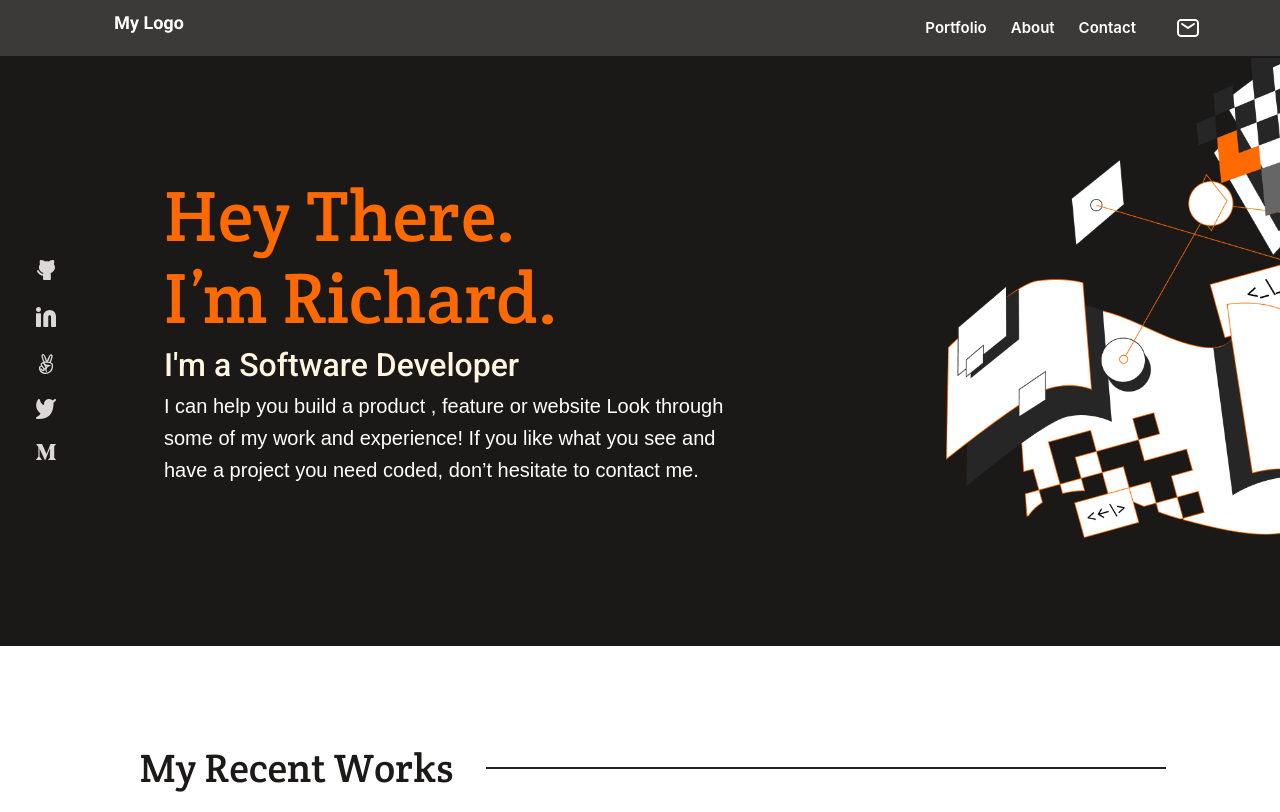
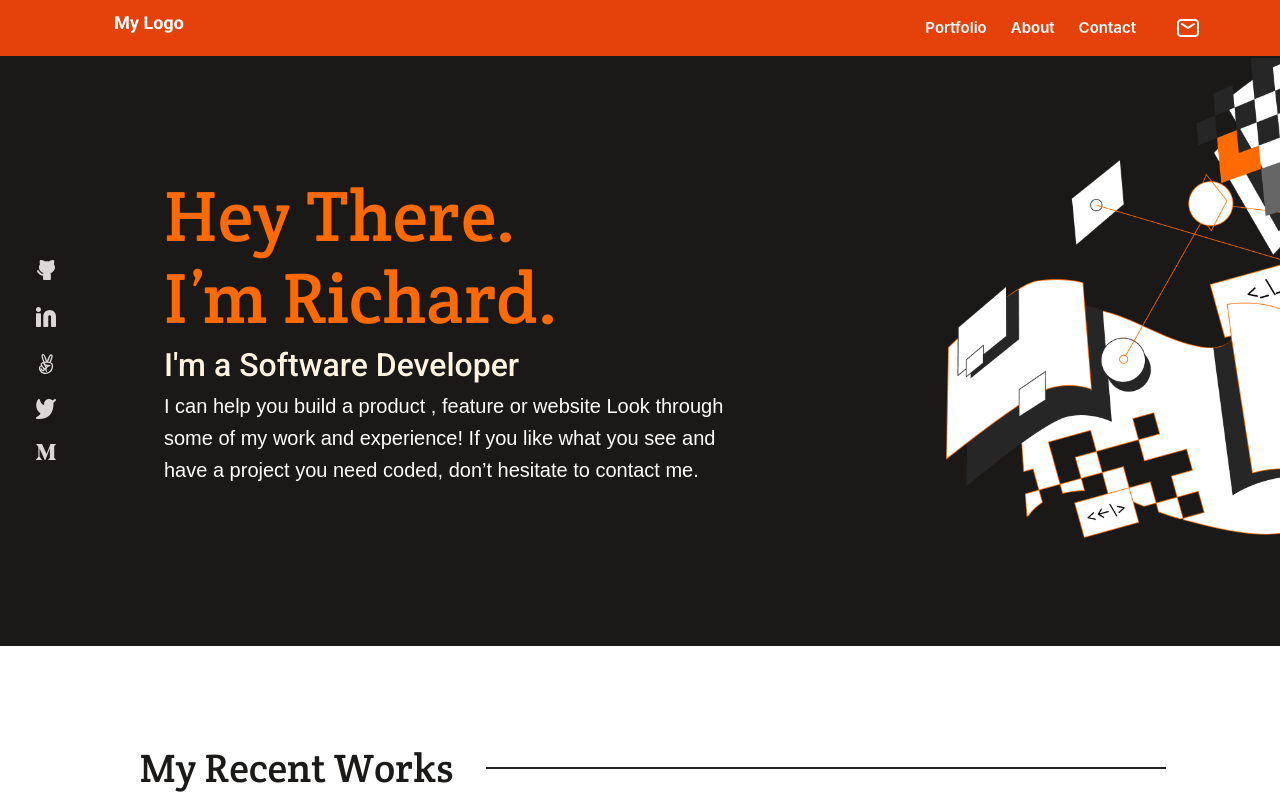
Before and after one commit to richie1988/mobile-firstsetup, a website: page index.html in a window 1280 px wide. Shown: the top 812 px of the page. Drawn offline with Linux system fonts and the light colour scheme; a web font is replaced by a local one.

Commit message:
modified css

```diff
--- a/style.css
+++ b/style.css
@@ -12,7 +12,7 @@ body {
 .Top-nav {
     width: 100%;
     overflow: hidden;
-  background-color: hsl(20, 3%, 23%);
+    background-color: hsl(15, 91%, 47%);
     position: relative;
     margin: auto;
 }
@@ -694,7 +694,6 @@ footer {
     .My-logo {
         margin-left: 99px;
     }
-
     .nav-section {
         float: right;
         display: flex;
@@ -703,7 +702,6 @@ footer {
         justify-content: center;
         align-items: center;
     }
-
     .item {
         display: flex;
         color: hsl(0, 0%, 100%);
@@ -714,25 +712,21 @@ footer {
         line-height: 20px;
         text-decoration: none;
     }
-
     .icon {
         display: none;
     }
-
     .mobile-Container {
         background-image: url("imagez/Illustration-header.png");
         background-position: 100% 10%;
         background-position-y: 5%;
         background-size: 33%;
     }
-
     .Content {
         width: 400px;
         display: flex;
         flex-direction: column;
         margin-left: 140px;
     }
-
     .Content h1 {
         display: flex;
         width: 400px;
@@ -742,7 +736,6 @@ footer {
         font-weight: 400;
         line-height: 81.5px;
     }
-
     .Content h3 {
         width: 566px;
         font-size: 32px;
@@ -750,7 +743,6 @@ footer {
         font-weight: 500;
         line-height: 44px;
     }
-
     .Content p {
         width: 566px;
         font-size: 20px;
@@ -758,18 +750,15 @@ footer {
         font-weight: 400;
         line-height: 32px;
     }
-
     .social-media {
         display: flex;
         flex-direction: column;
     }
-
     .hr-line {
         position: relative;
         margin: 100px;
         text-align: center;
     }
-
     .hr-line::after {
         content: " ";
         height: 2px;
@@ -777,77 +766,61 @@ footer {
         margin-left: 2rem;
         width: 680px;
     }
-
     .Featured-info hr {
         visibility: hidden;
     }
-
     .right-block {
         display: flex;
         flex-direction: row;
         padding: 0 140px;
     }
-
     .my-article h2 {
         margin-left: -11rem;
         margin-top: 10px;
     }
-
     .myphoto {
         width: 684px;
         height: 448px;
     }
-
     .Skills-links {
         margin-bottom: 16px;
     }
-
     #first-card {
         background-image: url("imagez/firstcard-img.png");
         border: 1px solid rgb(38, 38, 38, 1);
     }
-
     #second-card,
     #fifth-card {
         background-image: url("imagez/secondcard-img.png");
     }
-
     #third-card,
     #six-card {
         background-image: url("imagez/thirdcard-img.png");
     }
-
     #first-card article {
         display: none;
     }
-
     #second-card a {
         display: none;
     }
-
     #third-card a {
         display: none;
     }
-
     #fouth-card a {
         display: none;
     }
-
     #fifth-card a {
         display: none;
     }
-
     #six-card a {
         display: none;
     }
-
     .about-section {
         padding-bottom: 130px;
         background-image: url(imagez/Flame-aboutdesktopvision.png);
         background-position-y: 15%;
         background-size: 40%;
     }
-
     .about-section p {
         width: 566px;
         display: flex;
@@ -859,11 +832,9 @@ footer {
         font-weight: 400;
         line-height: 32px;
     }
-
     .skills-section ul {
         float: left;
     }
-
     .Language {
         background-image: url("imagez/Rectangle\ 55.png");
         background-repeat: no-repeat;
@@ -871,7 +842,6 @@ footer {
         background-position-y: 15%;
         padding-left: 39px;
     }
-
     .Frameworks {
         background-image: url("imagez/Rectangle\ 56.png");
         background-repeat: no-repeat;
@@ -879,7 +849,6 @@ footer {
         background-position-y: 13%;
         padding-left: 160px;
     }
-
     .skills {
         background-image: url("imagez/Rectangle\ 57.png");
         background-repeat: no-repeat;
@@ -887,11 +856,9 @@ footer {
         background-position-y: 13%;
         padding-left: 160px;
     }
-
     form {
         margin-left: 0;
     }
-
     .form-section {
         display: inline-flex;
         padding: 130px 0;
@@ -899,7 +866,6 @@ footer {
         gap: 24px;
         margin-left: 130px;
     }
-
     .form-h2 {
         padding-top: 0;
         color: rgb(38, 38, 38, 1);
@@ -911,16 +877,13 @@ footer {
         line-height: 52px;
         width: 420px;
     }
-
     .names-section {
         display: flex;
         gap: 24px;
     }
-
     .surname {
         display: flex;
     }
-
     .textarea {
         width: 660px;
         height: 114px;
@@ -930,7 +893,6 @@ footer {
         background: hsl(15, 33%, 98%);
         padding: 12px;
     }
-
     .submit-btn {
         margin-left: 0;
     }
```
Lines whose indentation alone changed are shown as unchanged.
